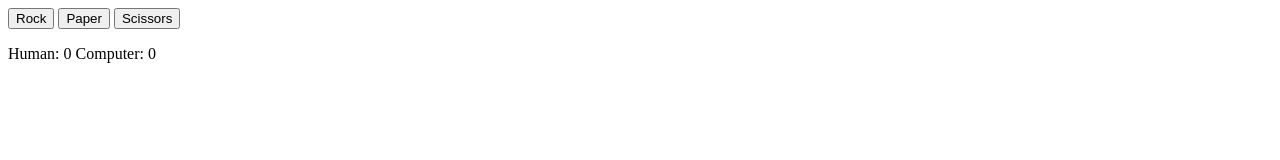
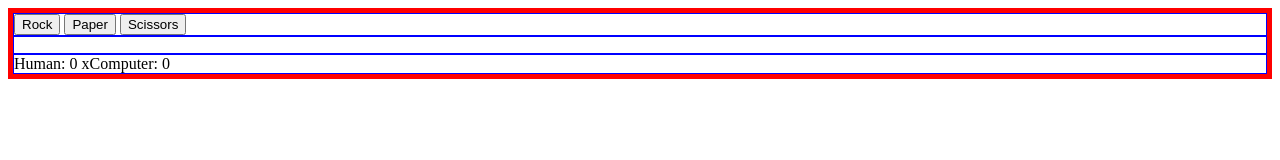
Before and after one commit to shby3/rock-paper-scissors, a plain HTML site: page index.html in a window 1280 px wide. Drawn offline with Linux system fonts and the light colour scheme.

Commit message:
Add styles.css
Added styles.css with class of container; linked
index.html to styles.css.

```diff
--- a/index.html
+++ b/index.html
@@ -4,18 +4,26 @@
     <meta charset="UTF-8">
     <meta name="viewport" content="width=device-width, initial-scale=1.0">
     <title>Document</title>
+    <link rel="stylesheet" href="styles.css">
 </head>
 <body>
+    <div class="main-container">
+        <div class="container">
             <button id="rockBtn">Rock</button>
             <button id="paperBtn">Paper</button>
             <button id="scissorsBtn">Scissors</button>
-    <div id="roundDiv">
+        </div>
+        <div class="container" id="roundDiv">
             <p id="roundChoice"></p>
             <p id="roundResult"></p>
             <p id="gameResult"></p>
         </div>
+        <div class="container">
             <span id="humanScoreElem">Human: 0</span>
-    <span id="compScoreElem">Computer: 0</span>
+            x<span id="compScoreElem">Computer: 0</span>
+        </div>
+
+    </div>
 </body>
 <script src="rps.js"></script>
 </html>
--- a/rps.js
+++ b/rps.js
@@ -13,15 +13,6 @@ const gameResult = document.querySelector("#gameResult");
 
 // Function to return 'rock', 'paper', or 'scissors'
 const getcompChoice = () => choices[getRandomInt(3)];
-
-// Prompt the user for a valid choice and return it.
-function getHumanChoice() {
-    let choice = prompt("Rock, paper, or scissors?");
-    while (!choices.includes(choice.toLowerCase())) {
-        choice = prompt("You can only choose rock, paper, or scissors.");
-    }
-    return choice.toLowerCase();
-}
 
 // Take a player choice and a comp choice and determine the winner.
 function playRound(humanChoice, compChoice) {
--- /dev/null
+++ b/styles.css
@@ -0,0 +1,9 @@
+.main-container {
+    border: 5px solid red;
+    display: flex;
+    flex-direction: column;
+}
+
+.container {
+    border: 1px solid blue;
+}
```
Lines whose indentation alone changed are shown as unchanged.
